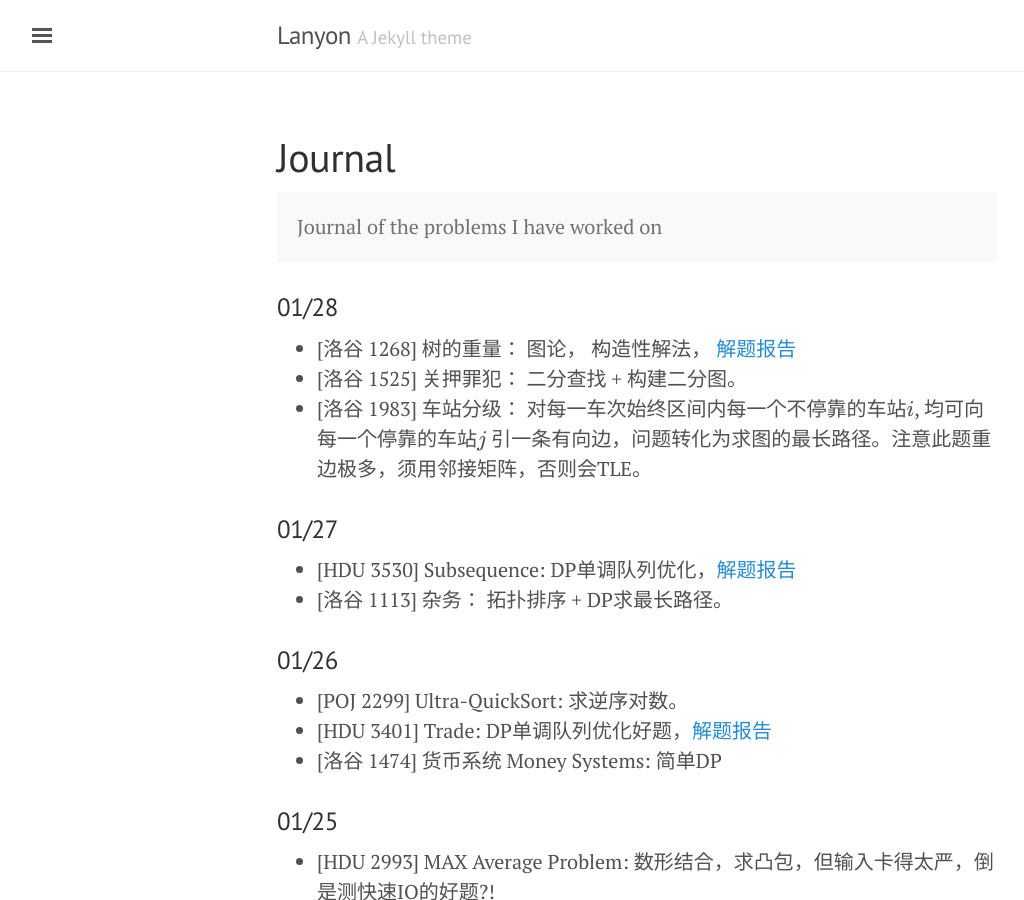
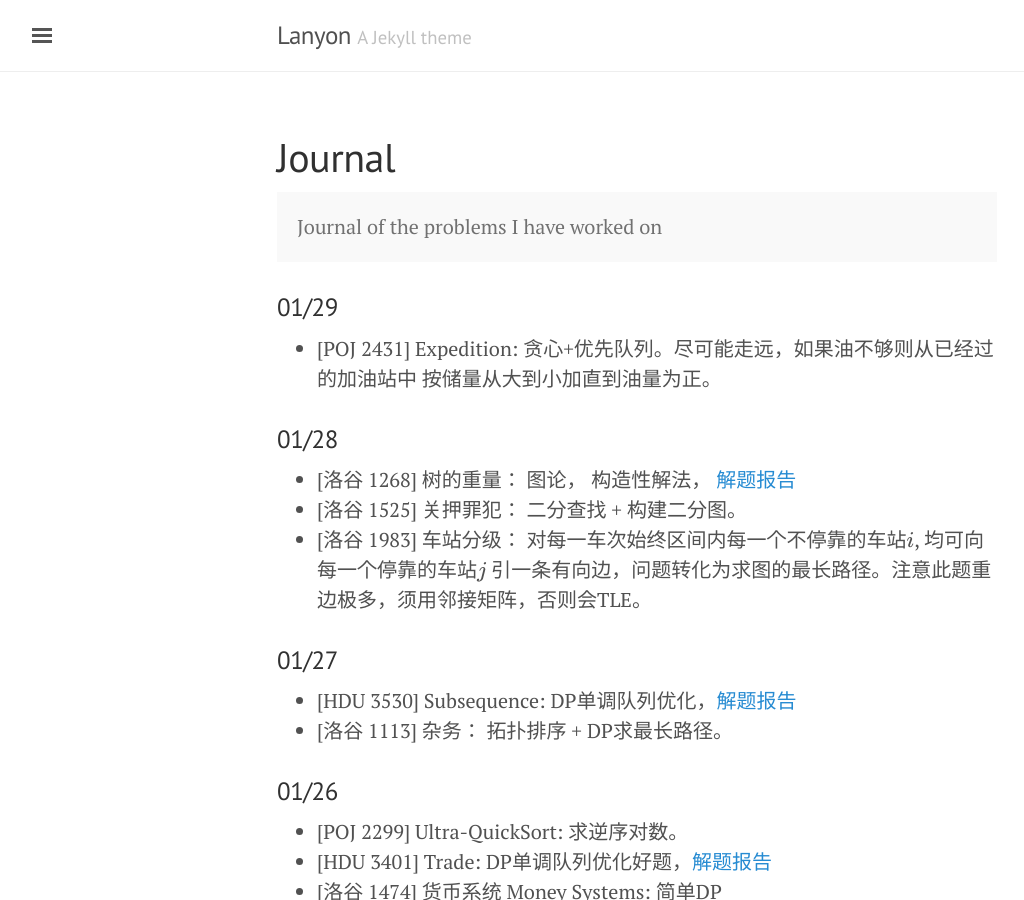
Before and after one commit to atubo/online-judge, a Jekyll site: the page built from docs/journal.md, in a window 1280 px wide and 900 px high. Shown: the whole window, without its empty margins (3-1027 px from the left). Built offline with Jekyll 4.4.1, drawn with Linux system fonts in a browser that asks for light colours; formulas are drawn with MathJax 3.

Commit message:
[POJ 2431]

```diff
--- a/docs/journal.md
+++ b/docs/journal.md
@@ -6,6 +6,10 @@ title: Journal
 <p class="message">
 Journal of the problems I have worked on
 </p>
+
+### 01/29
+* [POJ 2431] Expedition: 贪心+优先队列。尽可能走远，如果油不够则从已经过的加油站中
+按储量从大到小加直到油量为正。
 
 ### 01/28
 * [洛谷 1268] 树的重量： 图论， 构造性解法， [解题报告]({{ site.baseurl }}{% post_url 2017-01-28-luogu-1268 %})
```
